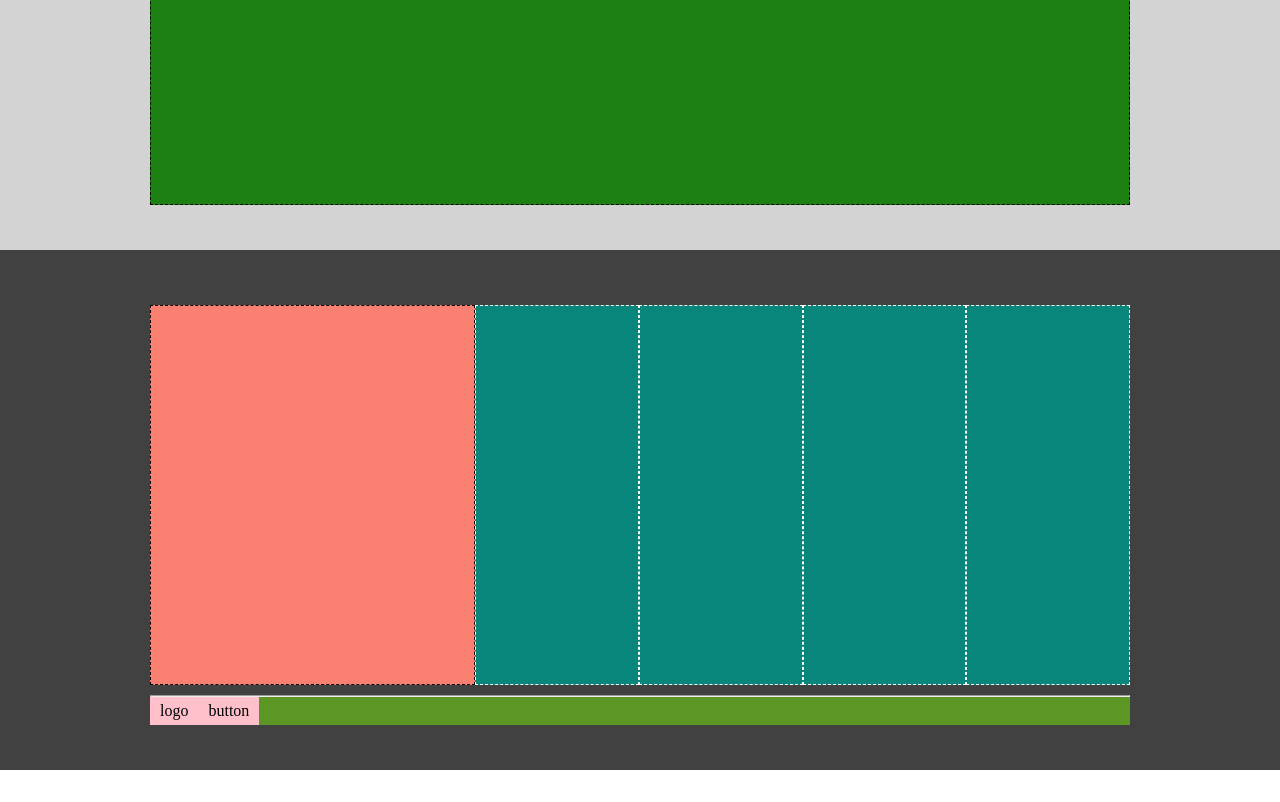
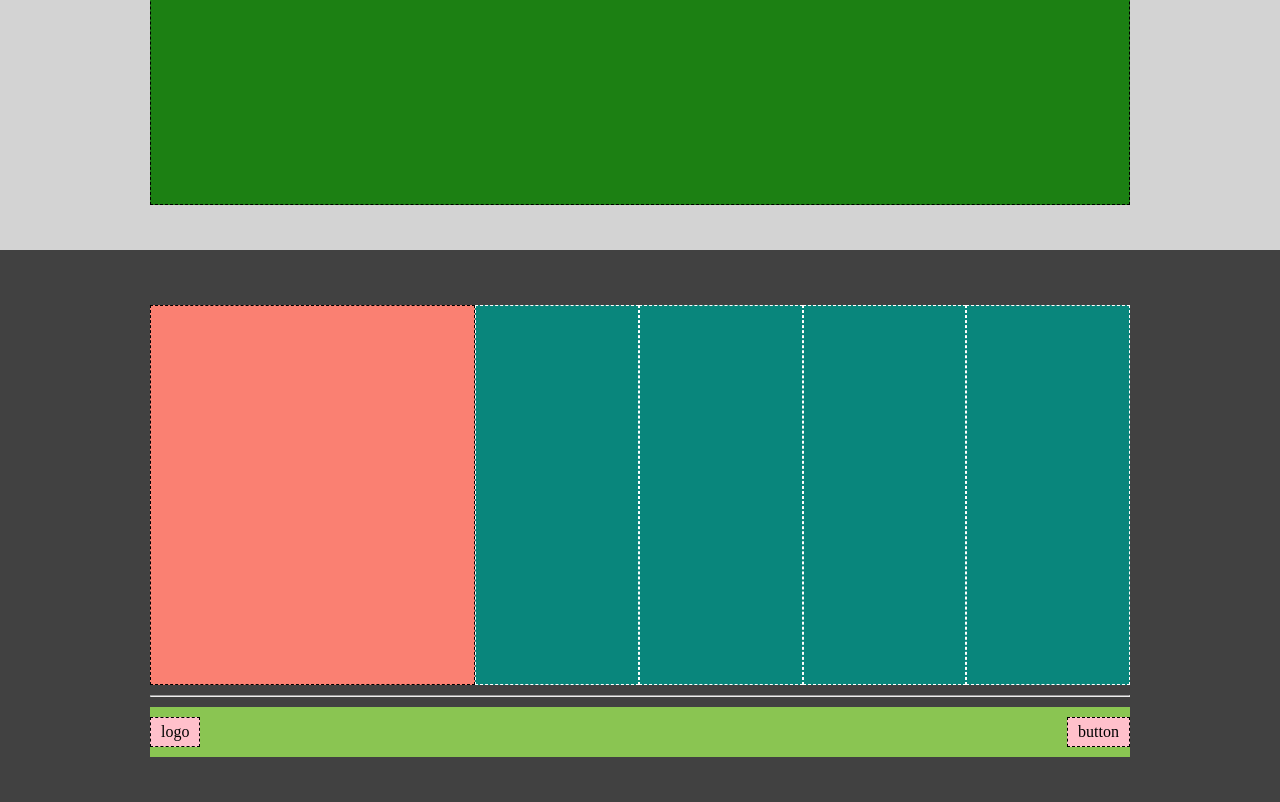
Before and after one commit to MarcoImpellizzeri/htmlcss-struttura-discord, a plain HTML site: page index.html in a window 1280 px wide. Shown: the part 2580-3382 px from the top of the page. Before the commit the page ends 3350 px from the top, so only its background shows below. Drawn offline with Linux system fonts and the light colour scheme.

Commit message:
footer 1.2 problem resolution and footer finished

```diff
--- a/css/style.css
+++ b/css/style.css
@@ -120,13 +120,16 @@ footer {
 }
 
 .bottom {
+    height: 50px;
+    margin-top: 10px;
     display: flex;
-    background-color: rgb(92, 151, 37);
+    background-color: rgb(138, 197, 82);
+    justify-content: space-between;
+    align-items: center;
 }
 
 .bottom div {
-    justify-content: space-between;
-    align-items: flex-end;
     background-color: pink;
     padding: 5px 10px 5px 10px;
+    border: 1px dashed black;
 }
```
Also changed, not shown: index.html (+1 -1 lines).
